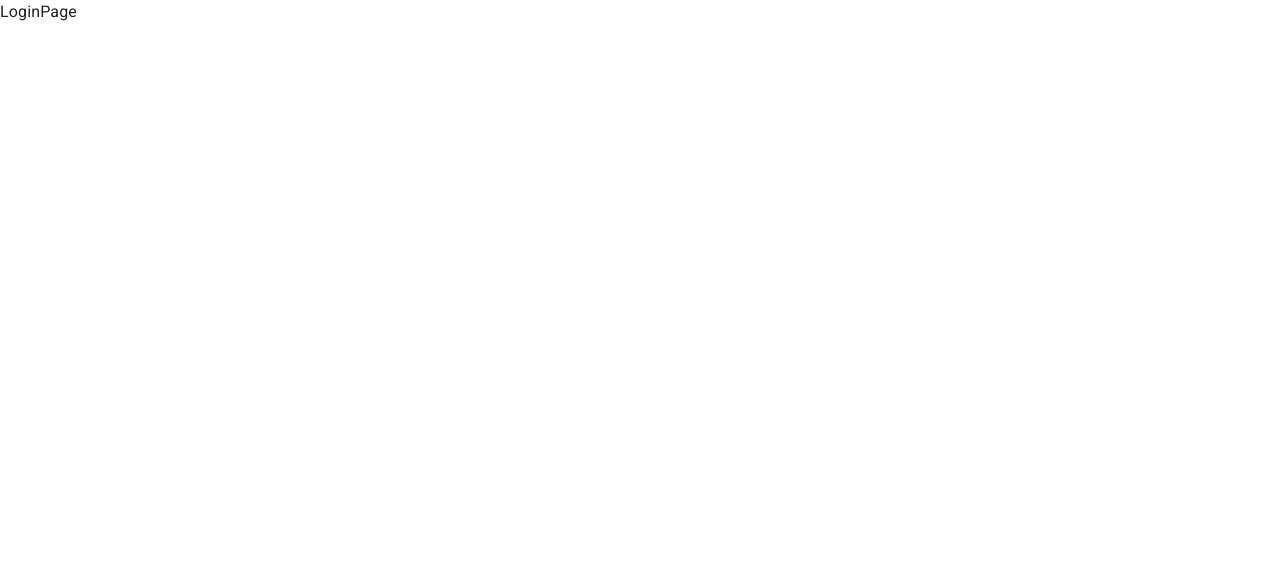
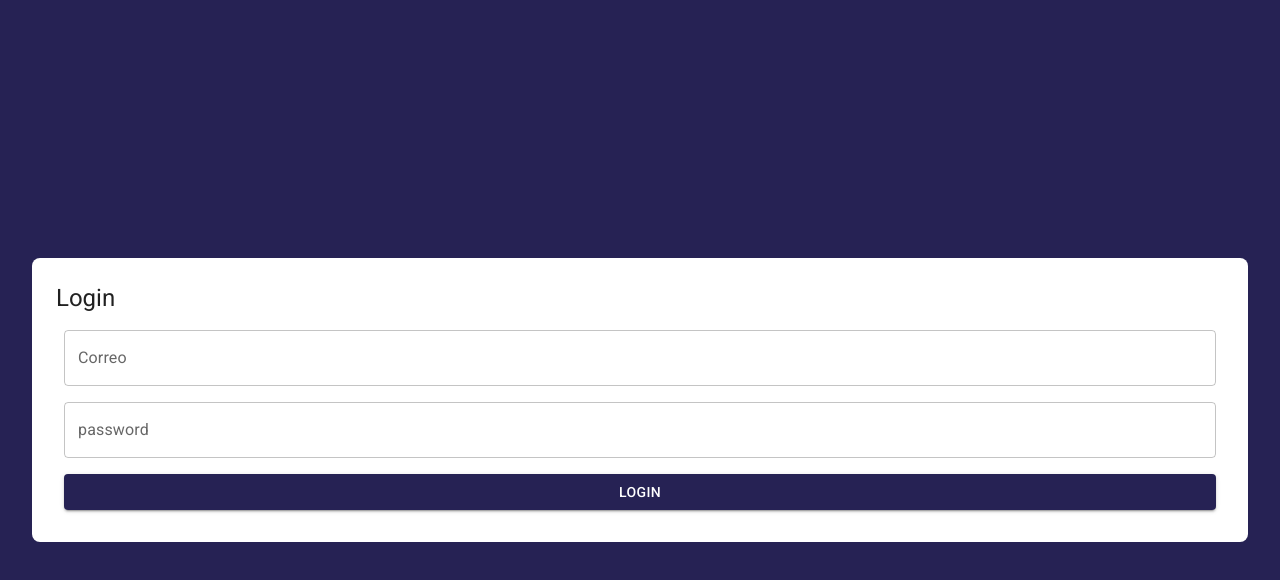
Before and after one commit to kervisvasquez1993/react-desde-cero-fernando-herrera-, a React (Vite) app in the folder journal-app/: page /auth/login in a window 1280 px wide. Shown: the top 580 px of the page. Built offline with nearby package versions, Linux system fonts and the light colour scheme.

Commit message:
feat: add style in page of login

```diff
--- a/journal-app/src/auth/pages/LoginPage.jsx
+++ b/journal-app/src/auth/pages/LoginPage.jsx
@@ -1,7 +1,55 @@
-import React from 'react'
+import { Grid, Typography, TextField, Button } from "@mui/material";
+import React from "react";
 
 export const LoginPage = () => {
-  return (
-    <div>LoginPage</div>
-  )
-}
+    return (
+        <Grid
+            container
+            spacing={0}
+            direction="column"
+            justifyContent="center"
+            sx={{
+                minHeight: "100vh",
+                backgroundColor: "primary.main",
+                padding: 4,
+            }}
+        >
+            <Grid
+                item
+                className="box-shadow"
+                xs={2}
+                sx={{ backgroundColor: "white", padding: 3, borderRadius: 2 }}
+            >
+                <Typography variant="h5" sx={{ mb: 1 }}>
+                    Login
+                </Typography>
+                <form action="">
+                    <Grid container>
+                        <Grid item xs={12} sx={{ p: 1 }}>
+                            <TextField
+                                id=""
+                                label="Correo"
+                                type="email"
+                                placeholder="correo@gmail.com"
+                                fullWidth
+                            />
+                        </Grid>
+                        <Grid item xs={12} sx={{ p: 1 }}>
+                            <TextField
+                                label="password"
+                                type="password"
+                                placeholder="password"
+                                fullWidth
+                            />
+                        </Grid>
+                    </Grid>
+                    <Grid container spacing={2} sx={{ p: 1 }}>
+                        <Grid item xs={12}>
+                            <Button variant="contained" fullWidth>Login</Button>
+                        </Grid>
+                    </Grid>
+                </form>
+            </Grid>
+        </Grid>
+    );
+};
--- a/journal-app/src/main.jsx
+++ b/journal-app/src/main.jsx
@@ -2,6 +2,7 @@ import React from "react";
 import ReactDOM from "react-dom/client";
 import { BrowserRouter } from "react-router-dom";
 import App from "./App";
+import "/style.css"
 
 ReactDOM.createRoot(document.getElementById("root")).render(
     <React.StrictMode>
--- /dev/null
+++ b/journal-app/style.css
@@ -0,0 +1,3 @@
+.box-shadow {
+    box-shadow: opx 5px 5px rgba(0, 0, 0, 0.2);
+}
```
